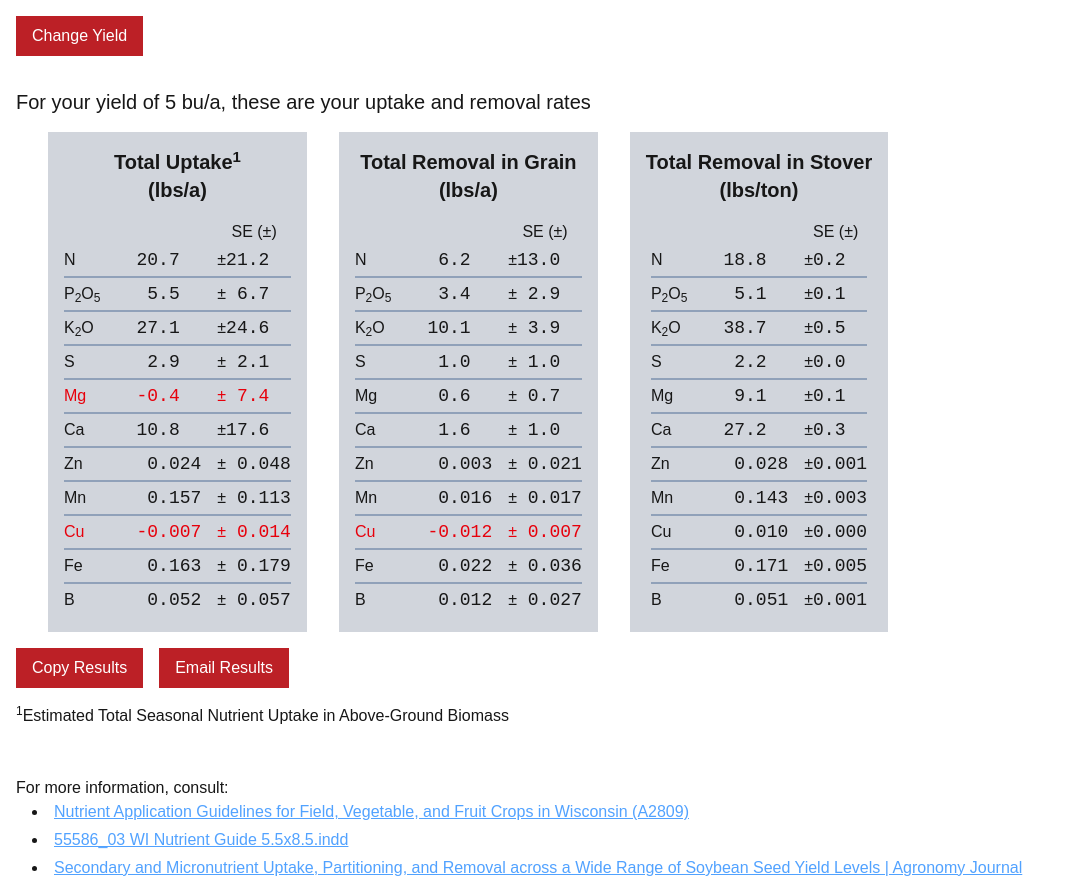
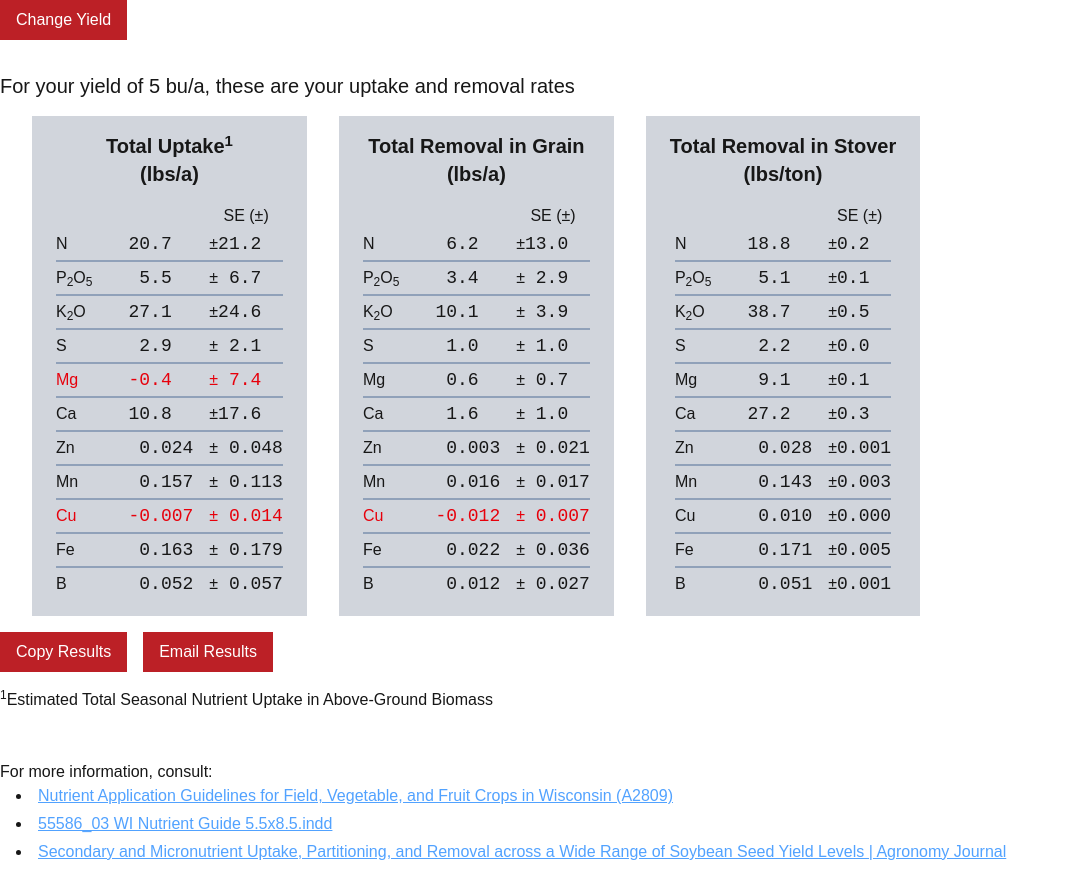
Before and after one commit to davidarrowit/Soybean, a Next.js app: page /soybean-calculator/ in a window 1280 px wide. Both pictures are taken after typing "5" into the empty fields and a click on the button "Submit". Shown: the whole page, without its empty margins (0-1085 px from the left). After the commit the page ends 864 px from the top, so only its background shows below. Built offline with nearby package versions, Linux system fonts and the light colour scheme.

Commit message:
remove border

```diff
--- a/embed.html
+++ /dev/null
@@ -1,16 +0,0 @@
-<!DOCTYPE html>
-<html lang="en">
-
-<head>
-    <meta charset="UTF-8">
-    <meta name="viewport" content="width=device-width, initial-scale=1.0">
-    <title>Document</title>
-</head>
-
-<body>
-    <script src="https://unpkg.com/htmx.org@1.9.11"></script>
-    <script src="https://unpkg.com/htmx.org@1.9.11/dist/ext/head-support.js"></script>
-    <div hx-get="index.html" hx-trigger="load"></div>
-</body>
-
-</html>
--- a/src/app/_components/ResultsPage.tsx
+++ b/src/app/_components/ResultsPage.tsx
@@ -12,7 +12,7 @@ type Props = {
 
 export const ResultsPage: FC<Props> = ({ soybeanYield, setSoybeanYield }) => {
 	return (
-		<div className="mx-auto flex max-w-7xl flex-col gap-8 p-4">
+		<div className="mx-auto flex max-w-7xl flex-col gap-8">
 			<Button
 				className="w-fit"
 				onClick={() => {
--- a/src/app/_components/ResultsView/SectionView.tsx
+++ b/src/app/_components/ResultsView/SectionView.tsx
@@ -12,7 +12,7 @@ type Props = {
 export const SectionView: FC<Props> = ({ sectionResults, children }) => {
 	return (
 		// w-full makes individual elements full-width, and sm:w-96 makes them big when the screen is bigger than sm
-		<div className="flex min-w-fit snap-center flex-col gap-4 bg-gray-300 p-4 not-sm:w-[75%] not-sm:shrink-0">
+		<div className="flex min-w-fit snap-center flex-col gap-4 bg-gray-300 px-6 py-4 not-sm:w-[75%] not-sm:shrink-0">
 			<div className="text-center text-xl font-bold">{children}</div>
 			<div>
 				<NutrientTable sectionResults={sectionResults} />
--- a/src/app/page.tsx
+++ b/src/app/page.tsx
@@ -8,9 +8,7 @@ import { ResultsPage } from "./_components/ResultsPage";
 const Home: FC = () => {
 	const [soybeanYield, setSoybeanYield] = useState<number>();
 	return soybeanYield === undefined ?
-			<div className="m-4">
-				<InputForm setSoybeanYield={setSoybeanYield} />
-			</div>
+			<InputForm setSoybeanYield={setSoybeanYield} />
 		:	<ResultsPage
 				soybeanYield={soybeanYield}
 				setSoybeanYield={setSoybeanYield}
```
Also changed, not shown: 1 other file (tests, documents, lock files or other folders).
